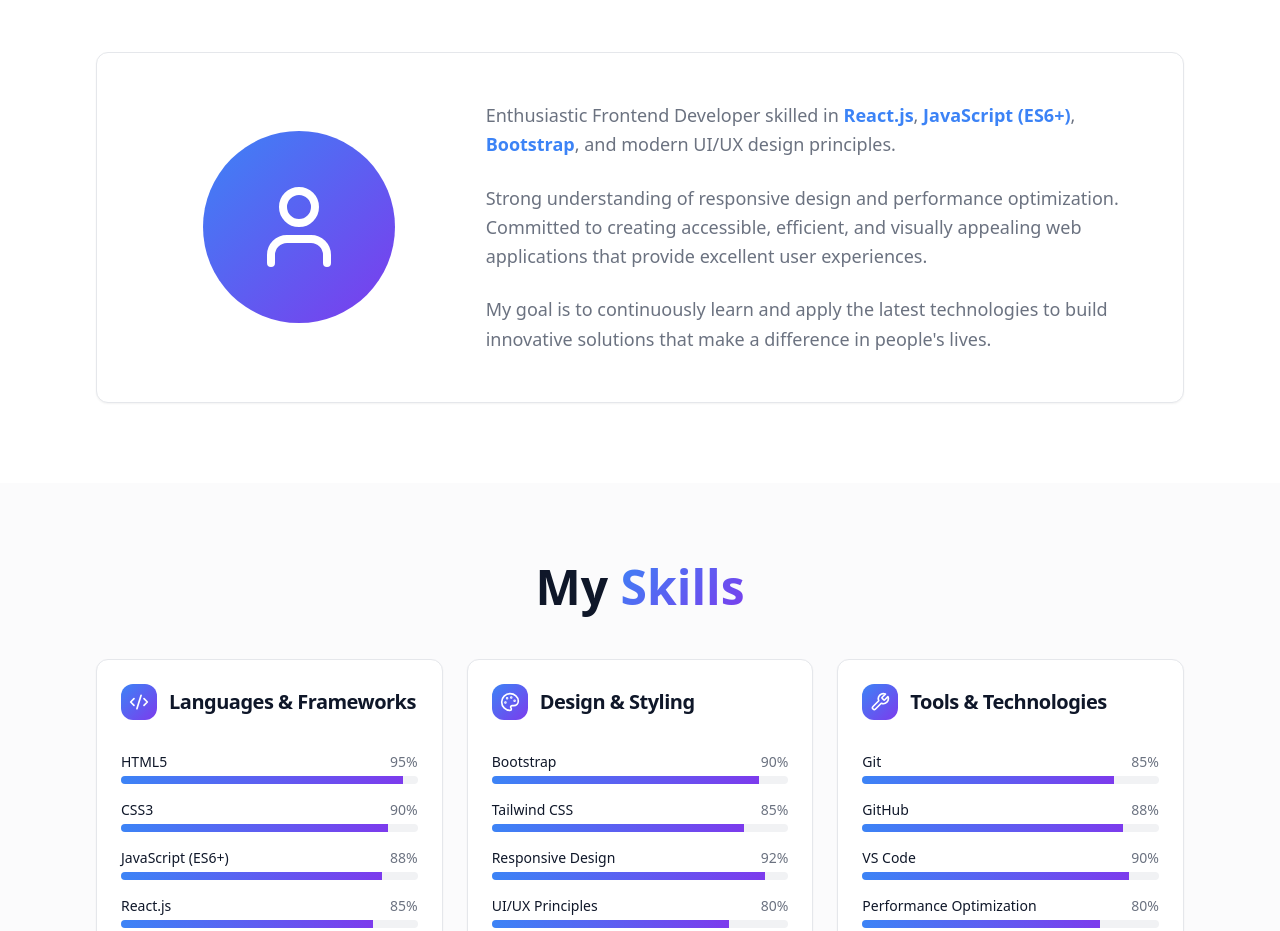
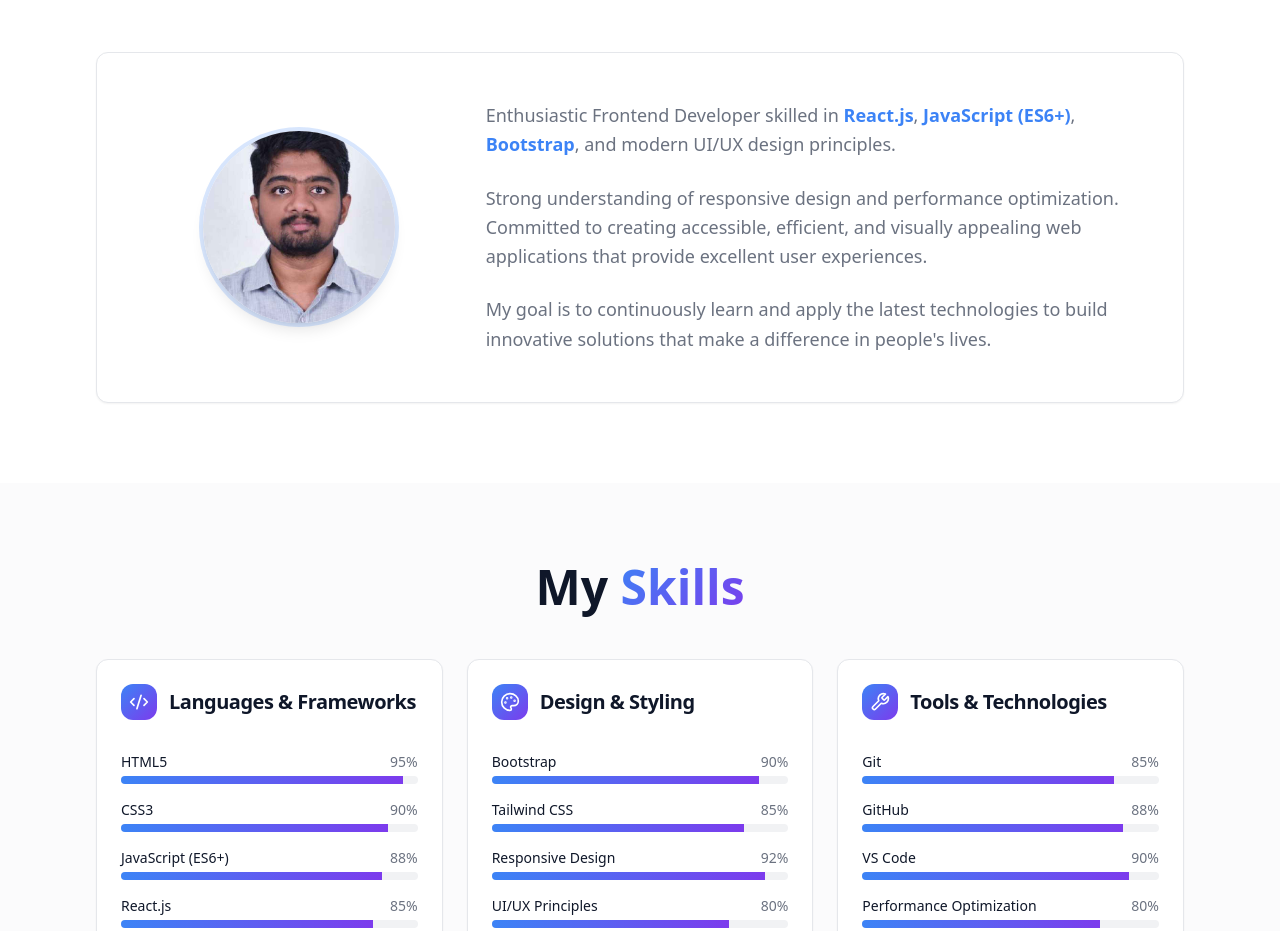
Before and after one commit to saisrikar45/saisrikarboddu-portfolio, a React (Vite) app: page / in a window 1280 px wide. Shown: the part 924-1855 px from the top of the page. Built offline with nearby package versions, Linux system fonts and the light colour scheme; the HTML template or start-up script is replaced by a standard one.

Commit message:
Add image to about section

```diff
--- a/src/components/About.tsx
+++ b/src/components/About.tsx
@@ -1,5 +1,5 @@
 import { Card, CardContent } from "@/components/ui/card";
-import { User } from "lucide-react";
+import profilePhoto from "@/assets/profile-photo.jpg";
 
 const About = () => {
   return (
@@ -13,8 +13,12 @@ const About = () => {
           <CardContent className="p-8 md:p-12">
             <div className="grid md:grid-cols-3 gap-8 items-center">
               <div className="flex justify-center">
-                <div className="w-48 h-48 rounded-full bg-gradient-to-br from-primary to-secondary flex items-center justify-center">
-                  <User className="w-24 h-24 text-primary-foreground" />
+                <div className="w-48 h-48 rounded-full overflow-hidden ring-4 ring-primary/20 shadow-lg">
+                  <img
+                    src={profilePhoto}
+                    alt="Saisrikar Boddu - Frontend Developer"
+                    className="w-full h-full object-cover"
+                  />
                 </div>
               </div>
 
```
Also changed, not shown: src/assets/profile-photo.jpg (added).
